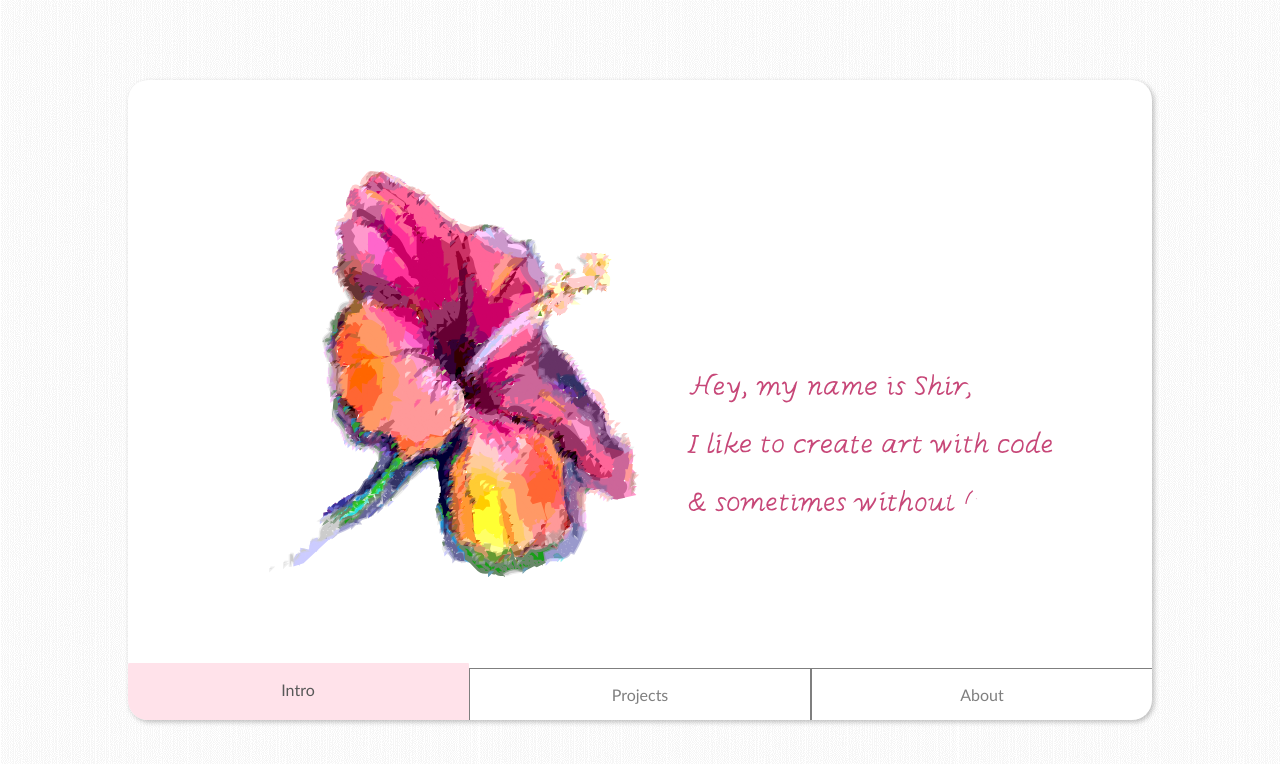
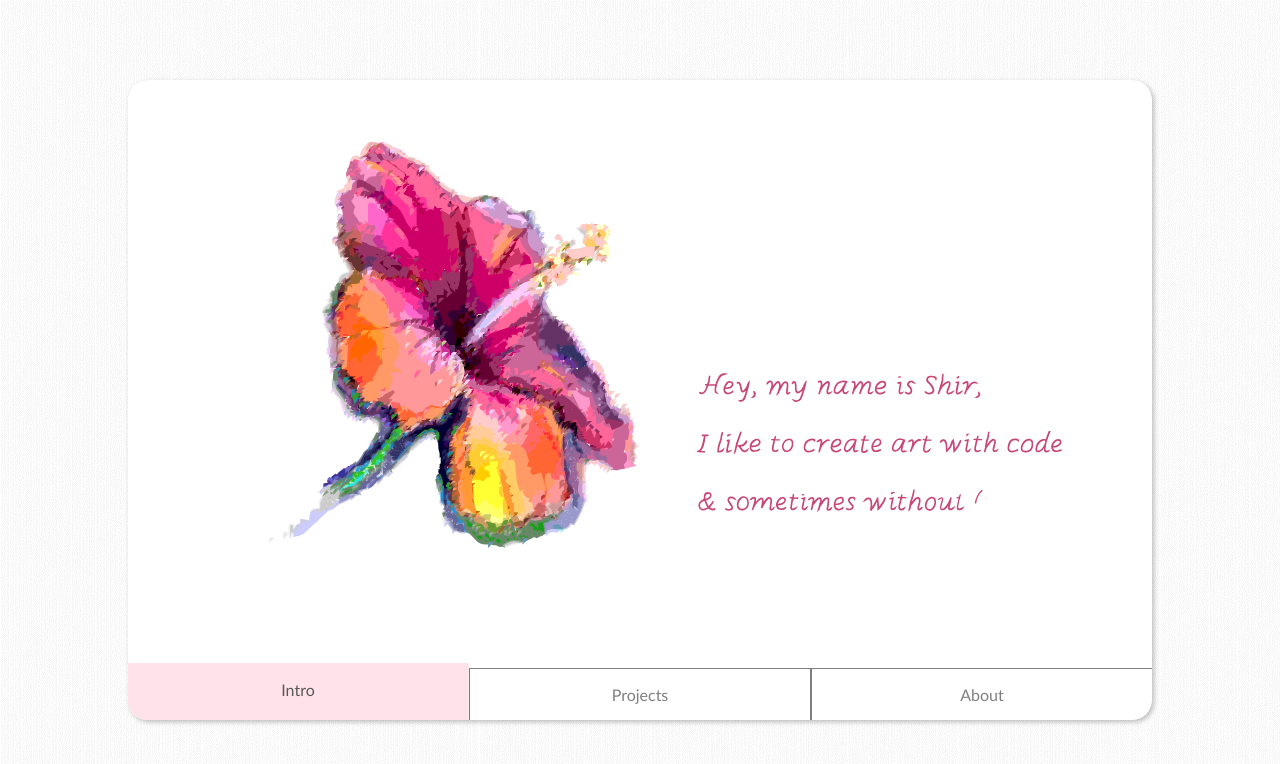
Before and after one commit to shir0206/ShirWeb, a React (Create React App) app: page / in a window 1280 px wide. Shown: the top 764 px of the page. Built offline with nearby package versions, Linux system fonts and the light colour scheme.

Commit message:
Edit CSS - Title & Flower

```diff
--- a/src/App/App.js
+++ b/src/App/App.js
@@ -31,7 +31,6 @@ export default function App() {
 
   return (
     <div className="app">
-      {/* <Cloud tab={tab} openReadMore={openReadMore}></Cloud> */}
       <Brush tab={tab} openReadMore={openReadMore}></Brush>
       <div className="card">
         <div className="content-container">{cardContent}</div>
--- a/src/Intro/Flower/flower.css
+++ b/src/Intro/Flower/flower.css
@@ -5,7 +5,7 @@
 
 @media only screen and (min-width: 651px) {
   .flower-cont {
-    transform: translate(-35%, 10%);
+    transform: translate(-35%, 5%);
     width: 50%;
   }
 }
--- a/src/Intro/Intro.js
+++ b/src/Intro/Intro.js
@@ -4,7 +4,7 @@ import "./intro.css";
 import { Flower } from "./Flower/Flower";
 import { Title } from "./Title/Title";
 
-export const Intro = props => {
+export const Intro = (props) => {
   return (
     <div className="intro-cont">
       <Flower />
--- a/src/Intro/Title/TitleSVG.js
+++ b/src/Intro/Title/TitleSVG.js
@@ -1,6 +1,6 @@
 import React from "react";
 
-import "./title.css";
+import "./titleSVG.css";
 
 export const TitleSVG = () => {
   return titleSvg;
--- a/src/Intro/Title/title.css
+++ b/src/Intro/Title/title.css
@@ -5,25 +5,14 @@
 
 @media only screen and (min-width: 651px) {
   .title-cont {
-    right: 5%;
-    top: 50%;
+    transform: translate(65%, 50%);
     width: 40%;
   }
 }
 
 @media only screen and (max-width: 650px) {
   .title-cont {
-    right: 10%;
-    top: 60%;
+    transform: translate(10%, 68%);
     width: 80%;
   }
 }
-.title-cont svg {
-  fill: none;
-  max-width: 98vw;
-  max-height: 98vw;
-}
-.title-cont svg path {
-  stroke-width: 5px;
-  stroke: rgb(199, 71, 120);
-}
--- /dev/null
+++ b/src/Intro/Title/titleSVG.css
@@ -0,0 +1,9 @@
+.title-cont svg {
+  fill: none;
+  max-width: 98vw;
+  max-height: 98vw;
+}
+.title-cont svg path {
+  stroke-width: 5px;
+  stroke: rgb(199, 71, 120);
+}
```
